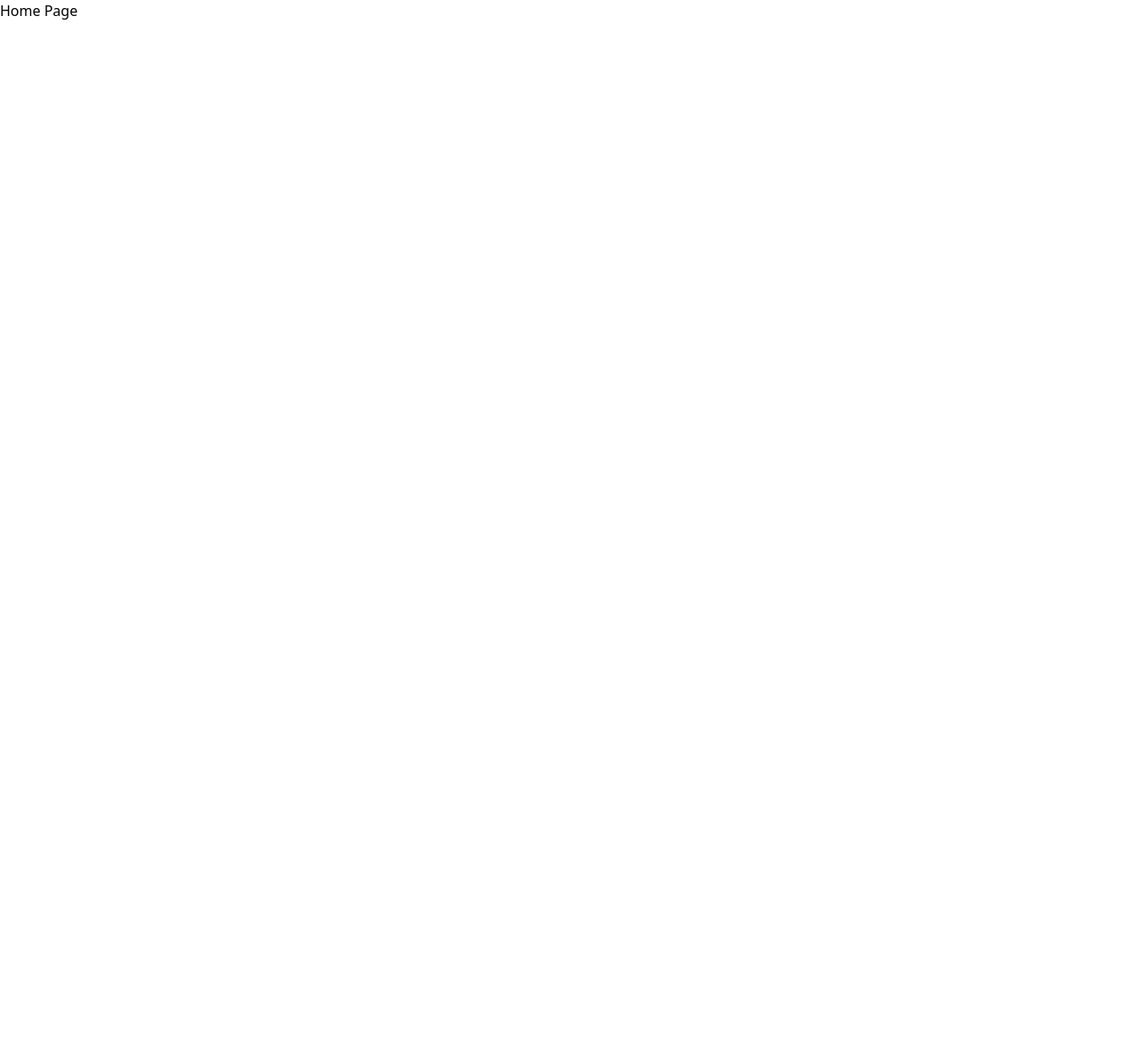
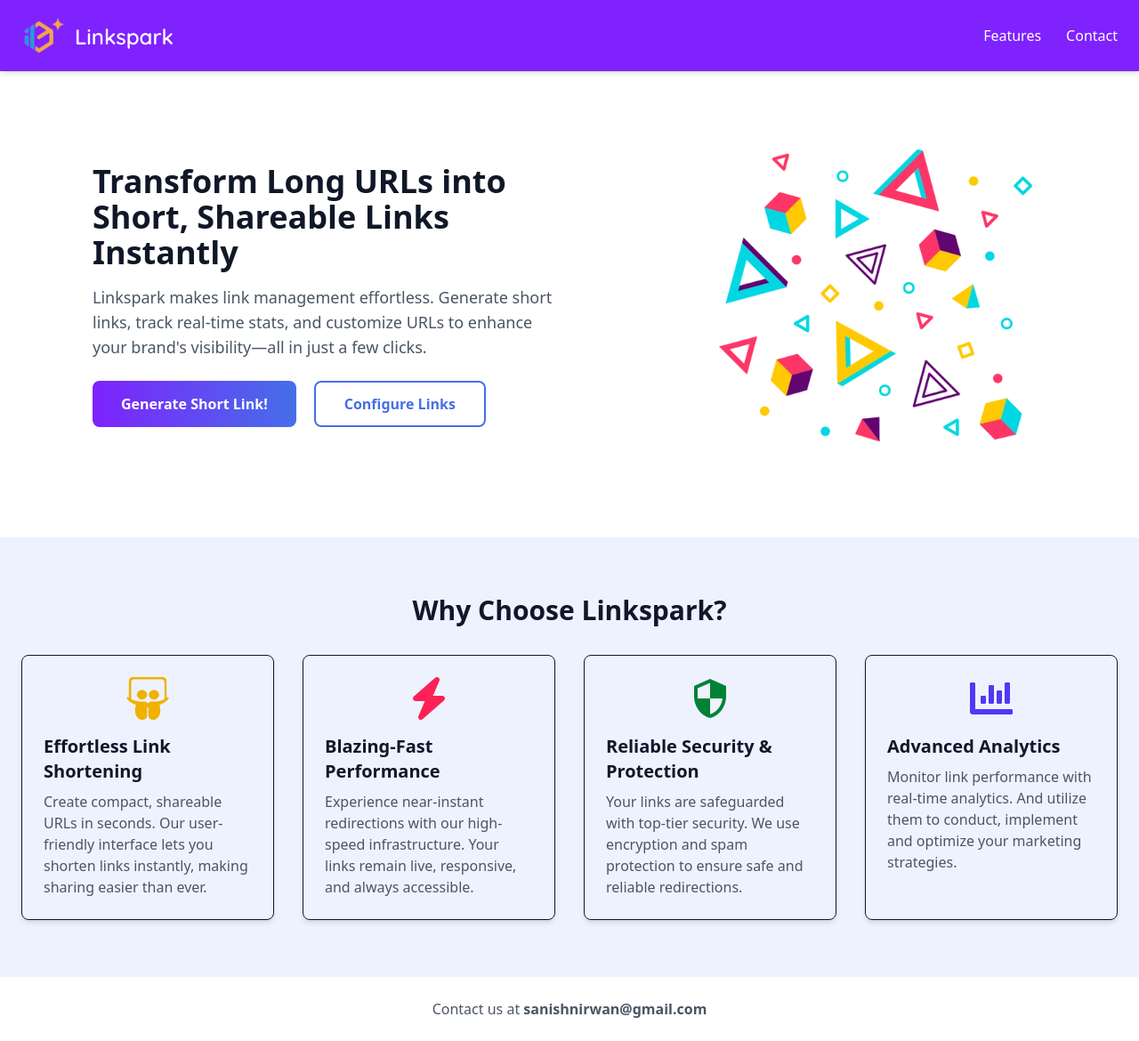
Before and after one commit to Sanish07/linkspark-frontend, a React (Vite) app: page / in a window 1280 px wide. Shown: the whole page at 89% size. Before the commit the page ends 800 px from the top, so only its background shows below. Built offline with nearby package versions, Linux system fonts and the light colour scheme.

Commit message:
Updated application frontend with major UI changes

```diff
--- a/index.html
+++ b/index.html
@@ -2,7 +2,7 @@
 <html lang="en">
   <head>
     <meta charset="UTF-8" />
-    <link rel="icon" type="image/svg+xml" href="/vite.svg" />
+    <link rel="icon" href="/ls-logo.png" />
     <meta name="viewport" content="width=device-width, initial-scale=1.0" />
     <title>Linkspark - Shorten, Track, and Share</title>
   </head>
--- a/src/App.jsx
+++ b/src/App.jsx
@@ -2,16 +2,20 @@ import { BrowserRouter, Route, Routes} from "react-router-dom";
 import "./App.css";
 import HomePage from "./components/HomePage";
 import AboutUs from "./components/AboutUs";
+import Navbar from "./components/Navbar";
+import Footer from "./components/Footer";
 
 function App() {
 
   return (
     <>
       <BrowserRouter>
+      <Navbar/>
         <Routes>
           <Route path="/" element={<HomePage/>}/>
           <Route path="/about" element={<AboutUs/>}/>
         </Routes>
+      <Footer/>
       </BrowserRouter>
     </>
   );
--- a/src/components/AboutUs.jsx
+++ b/src/components/AboutUs.jsx
@@ -2,7 +2,7 @@ import { FaLink, FaUsers, FaRocket } from "react-icons/fa";
 
 const AboutUs = () => {
   return (
-    <div className="max-w-5xl mx-auto px-6 py-12">
+    <div className="max-w-5xl mx-auto px-6 py-12 mt-25">
       {/* Head Section */}
       <div className="text-center mb-12">
         <h1 className="text-4xl font-bold text-gray-800 mb-3">About Linkspark - URL Shortenening Service</h1>
--- /dev/null
+++ b/src/components/Footer.jsx
@@ -0,0 +1,11 @@
+import React from 'react';
+
+const Footer = () => {
+  return (
+    <footer className="text-center py-6 bg-white">
+        <p className="text-gray-600">Contact us at <span className="font-semibold">sanishnirwan@gmail.com</span></p>
+      </footer>
+  );
+}
+
+export default Footer;
--- a/src/components/HomePage.jsx
+++ b/src/components/HomePage.jsx
@@ -1,11 +1,83 @@
-import React from "react";
+import { FaLink, FaChartBar } from "react-icons/fa";
+import { FaSlideshare, FaBolt } from "react-icons/fa6";
+import { MdOutlineSecurity } from "react-icons/md";
 
 const HomePage = () => {
-    return (
-        <div>
-            Home Page
+  return (
+    <div className="bg-indigo-50 text-slate-900 mt-15">
+
+      {/* Hero Section */}
+
+      <header className="text-left py-20 px-6 bg-white">
+        <div className="flex flex-col md:flex-row justify-around items-center">
+            <div className="text-center md:text-left max-w-3/7">
+                <h2 className="text-4xl font-extrabold text-gray-900">
+                Transform Long URLs into Short, Shareable Links Instantly
+                </h2>
+                <p className="text-lg text-gray-600 mt-4">
+                Linkspark makes link management effortless. Generate short links, track real-time stats,
+                and customize URLs to enhance your brand's visibility—all in just a few clicks.
+                </p>
+                <div className="flex gap-5">
+                  <button className="mt-6 px-8 py-3 bg-custom-gradient-3 text-white font-semibold rounded-lg home-btn-1">
+                      Generate Short Link!
+                  </button>
+                  <button className="mt-6 px-8 py-3 font-semibold rounded-lg home-btn-2">
+                      Configure Links
+                  </button>
+                </div>
+            </div>
+            <div className="mt-6 md:mt-0">
+                <img src="header-art.png" className="w-80 md:w-96 mx-auto md:mx-0"/>
+            </div>
         </div>
-    );
-}
+       </header>
+
+
+
+      {/* Features Section */}
+
+      <section id="features" className="py-16 px-6 max-w-7xl mx-auto">
+        <h3 className="text-3xl font-bold text-center mb-8">Why Choose Linkspark?</h3>
+
+        <div className="grid md:grid-cols-4 gap-8">
+
+          <div className="p-6 border rounded-lg shadow-md">
+            <FaSlideshare className="text-yellow-500 text-5xl mx-auto mb-4" />
+            <h4 className="text-xl font-semibold">Effortless Link Shortening</h4>
+            <p className="text-gray-600 mt-2">
+            Create compact, shareable URLs in seconds. Our user-friendly interface lets you shorten links instantly, making sharing easier than ever.
+            </p>
+          </div>
+
+          <div className="p-6 border rounded-lg shadow-md">
+            <FaBolt className="text-rose-500 text-5xl mx-auto mb-4" />
+            <h4 className="text-xl font-semibold">Blazing-Fast Performance</h4>
+            <p className="text-gray-600 mt-2">
+            Experience near-instant redirections with our high-speed infrastructure. Your links remain live, responsive, and always accessible.
+            </p>
+          </div>
+
+          <div className="p-6 border rounded-lg shadow-md">
+            <MdOutlineSecurity className="text-green-700 text-5xl mx-auto mb-4" />
+            <h4 className="text-xl font-semibold">Reliable Security & Protection</h4>
+            <p className="text-gray-600 mt-2">
+            Your links are safeguarded with top-tier security. We use encryption and spam protection to ensure safe and reliable redirections.
+            </p>
+          </div>
+
+          <div className="p-6 border rounded-lg shadow-md">
+            <FaChartBar className="text-indigo-600 text-5xl mx-auto mb-4" />
+            <h4 className="text-xl font-semibold">Advanced Analytics</h4>
+            <p className="text-gray-600 mt-2">
+            Monitor link performance with real-time analytics. And utilize them to conduct, implement and optimize your marketing strategies.
+            </p>
+          </div>
+        </div>
+      </section>
+
+    </div>
+  );
+};
 
 export default HomePage;
--- /dev/null
+++ b/src/components/Navbar.jsx
@@ -0,0 +1,18 @@
+import React from 'react';
+
+const Navbar = () => {
+  return (
+    <nav className="fixed top-0 left-0 w-full bg-violet-600 text-white shadow-md py-4 px-6 flex justify-between items-center z-50">
+        <div className="flex gap-3 items-center">
+            <img src={"ls-logo.png"} className="max-h-12"/>
+            <h1 className="text-xl md:text-2xl font-quicksand mt-0.5">Linkspark</h1>
+        </div>
+        <div className="flex items-center gap-7 text-xs md:text-base">
+          <a href="#features" className="hover:text-gray-700">Features</a>
+          <a href="#contact" className="hover:text-gray-700">Contact</a>
+        </div>
+      </nav>
+  )
+}
+
+export default Navbar;
--- a/src/index.css
+++ b/src/index.css
@@ -1,18 +1,21 @@
 @import url("https://fonts.googleapis.com/css2?family=Roboto:wght@100;300;400;500;700;900&display=swap");
 @import url("https://fonts.googleapis.com/css2?family=Montserrat:wght@100..900&display=swap");
+@import url('https://fonts.googleapis.com/css2?family=Quicksand:wght@300..700&display=swap');
 
 @import "tailwindcss";
 
 :root {
   /* Colors */
-  --navbar-color: #ffffff;
+  /* --navbar-color: #ffffff;
   --btn-color: #3364F7;
-  --link-color: #2a5bd7;
+  --link-color: #2a5bd7; */
 
   /* Gradients */
   --custom-gradient: linear-gradient(to right, #3b82f6, #9333ea);
   --custom-gradient-2: linear-gradient(to left, #3b82f6, #f43f5e);
-  --card-gradient: linear-gradient(to right, #38b2ac, #4299e1);
+
+  --custom-gradient-3: linear-gradient(to right, #7f22fe, #456fe8);
+  --custom-gradient-4: linear-gradient(to left, #7f22fe, #456fe8);
 
   /* Box Shadows */
   --shadow-custom: 0 0 15px rgba(0, 0, 0, 0.3);
@@ -26,6 +29,14 @@
 
 .bg-custom-gradient-2 {
   background-image: var(--custom-gradient-2);
+}
+
+.bg-custom-gradient-3 {
+  background-image: var(--custom-gradient-3);
+}
+
+.bg-custom-gradient-4 {
+  background-image: var(--custom-gradient-4);
 }
 
 .bg-card-gradient {
@@ -47,3 +58,27 @@
 .font-montserrat {
   font-family: 'Montserrat', sans-serif;
 }
+
+.font-quicksand {
+  font-family: "Quicksand", sans-serif;
+  font-optical-sizing: auto;
+  font-weight: 600;
+  font-style: normal;
+}
+
+.home-btn-1:hover{
+  cursor: pointer;
+  background-image: var(--custom-gradient-4);
+  transition-duration: 800ms;
+}
+
+.home-btn-2{
+  border: 2px solid #456fe8;
+  color : #456fe8;
+}
+
+.home-btn-2:hover{
+  cursor: pointer;
+  background-color: #456fe8;
+  color : #fff;
+}
```
Also changed, not shown: public/header-art.png (added), public/ls-logo.png (added).
